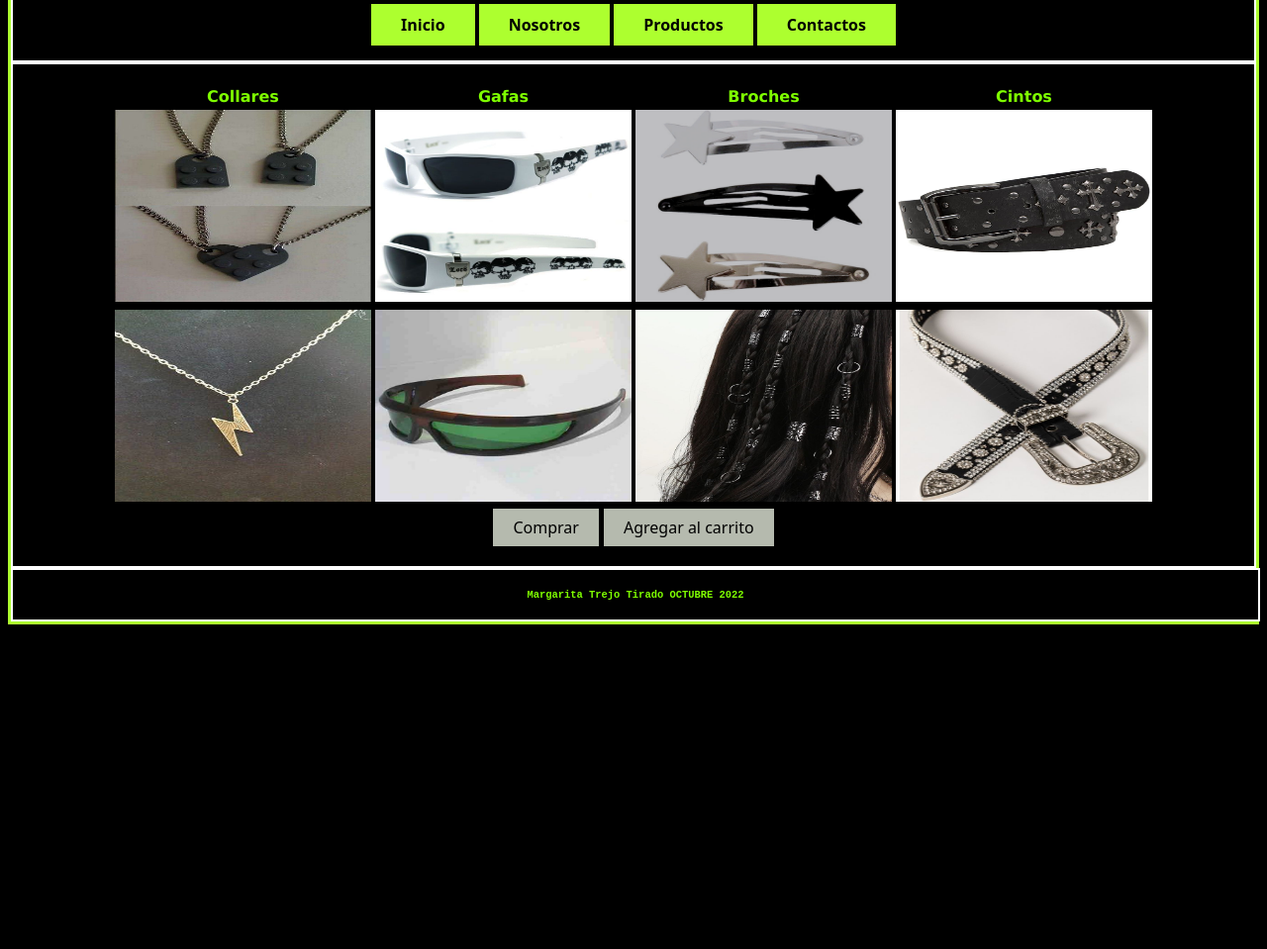
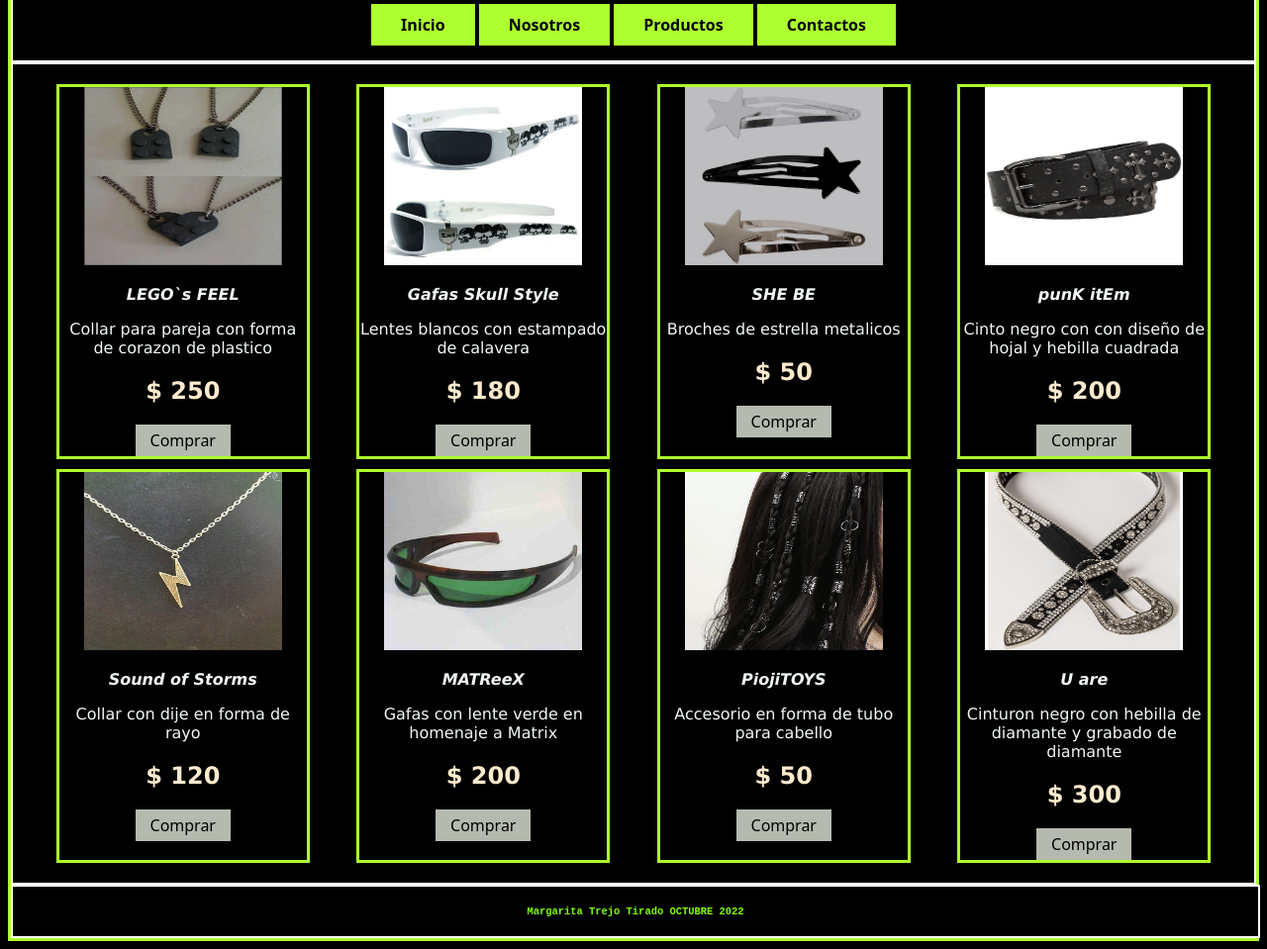
Before and after one commit to miaugarita/SitioWEB, a plain HTML site: page html/productos.html in a window 1280 px wide. Shown: the part 94-1053 px from the top of the page at 99% size. Before the commit the page ends 800 px from the top, so only its background shows below. Drawn offline with Linux system fonts and the light colour scheme.

Commit message:
Correcion 1: Productos con nombre, descripcion y precio

```diff
--- a/css/estilos.css
+++ b/css/estilos.css
@@ -31,16 +31,6 @@ p{
 #titulo{
     margin: 10px 20px 0px;
     font-family: Arial, Helvetica, sans-serif;
-}
-
-.op{
-font-family:system-ui, -apple-system, BlinkMacSystemFont, 'Segoe UI', Roboto, Oxygen, Ubuntu, Cantarell, 'Open Sans', 'Helvetica Neue', sans-serif;
- display: inline-block;
- color: black;
- background-color: rgb(181, 186, 174);
- padding: 8px 20px;
- text-decoration: none;
- justify-content: space-around;
 }
 
 .enlaceNav{
@@ -108,11 +98,15 @@ nav{
 }
 
 picture img{
-    height: 180px;
-    width: 180px;
+    height: 190px;
+    width: 190px;
     margin: 10px 10px;
     display: flex;
     justify-content: space-around;
+}
+
+#descripcion{
+    margin: 5px 5px 5px;
 }
 
 
@@ -135,11 +129,54 @@ picture img{
     bottom: 0px;
 }
 
-/* PRODUCTOS */
+/* PRODUCTOS___________________________________________________________ */
+#fila1{
+    display: flex;
+    color: blanchedalmond;
+    flex-direction: row;
+    flex-wrap: wrap;
+    justify-content: space-around;
+}
 
-#productos{
+#fila2{
+    margin-top: 10px;
+    display: flex;
+    color: blanchedalmond;
+    flex-direction: row;
+    flex-wrap: wrap;
     justify-content: space-around;
+}
 
+.op{
+    font-family:system-ui, -apple-system, BlinkMacSystemFont, 'Segoe UI', Roboto, Oxygen, Ubuntu, Cantarell, 'Open Sans', 'Helvetica Neue', sans-serif;
+     display: inline-block;
+     color: black;
+     background-color: rgb(181, 186, 174);
+     padding: 5px 15px;
+     text-decoration: none;
+     justify-content: space-around;
+    }
+
+/* Cambiar color cauando el cursor seleccione */
+.op:hover{
+    background: greenyellow;;
+    color: black;
+}
+
+
+
+.productos{
+    justify-content: space-around;
+    border: solid greenyellow; ;
+    width: 250px;
+}
+
+.precio{
+    color: chartreus;
+}
+
+.estiloProducto{
+    color: wheat;
 }
 
 /* CONTACTOS ________________________________________________- */
@@ -224,17 +261,15 @@ hr {
     color: var(--oscuro);
 }
 
-/* NOSOTROS */
+
+
+/* NOSOTROS_________________________________________________________ */
 #nosotros{
 font-family: Impact, Haettenschweiler, 'Arial Narrow Bold', sans-serif;
 background-color: greenyellow;
 color: rgb(0, 0, 0);
 height: 250px;
 padding: 0px 300px;
-
-
-
-
 }
 
 .LOGO{
--- a/html/productos.html
+++ b/html/productos.html
@@ -30,35 +30,127 @@
 
         <section id="seccion">
             <center>
-                <table id="productos">
-                    <thead style="color: chartreuse;">
-                        <th>Collares</th>
-                        <th>Gafas</th>
-                        <th>Broches</th>
-                        <th>Cintos</th>
-                    </thead>
+                <div id="fila1">
+                    <div class="productos">
+                        <div class="estiloProducto">
+                            <img id="producto" height="180" width="200" src="../img/collar.jpg" alt="">
+                        </div>
+                        <div class="descripcion">
+                            <i><b><p class="nombre">LEGO`s FEEL</p></b></i>
+                            <p>Collar para pareja con forma de corazon de plastico</p>
+                            <h2 class="precio">$ 250 </h2>
+                            <div id="opciones">
+                                <a href="" class="op">Comprar</a>
+                            </div>
+                        </div>
+                    </div>
 
-                    <tr>
-                        <td> <img height="194" width="259" src="../img/collar.jpg" alt=""></td>
-                        <td> <img height="194" width="259" src="../img/GafasBlancas.jpg" alt=""></td>
-                        <td> <img height="194" width="259" src="../img/broches.png" alt=""></td>
-                        <td> <img height="194" width="259" src="../img/cintoGOTH.jpg" alt=""></td>
-                    </tr>
-                    <tr>
-                        <td> <img height="194" width="259" src="../img/collarRayo.jpg" alt=""></td>
-                        <td> <img height="194" width="259" src="../img/gafasVerdes.jpg" alt=""></td>
-                        <td> <img height="194" width="259" src="../img/tubosCabello.jpg" alt=""></td>
-                        <td> <img height="194" width="259" src="../img/cintoshine.jpg" alt=""></td>
-                    </tr>
+                    <div class="productos">
+                        <div class="estiloProducto">
+                            <img id="producto" height="180" width="200" src="../img/GafasBlancas.jpg" alt="">
+                        </div>
 
-                </table>
+                        <div class="descripcion">
+                            <i><b><p class="nombre">Gafas Skull Style</p></b></i>
+                            <p>Lentes blancos con estampado de calavera</p>
+                            <h2 class="precio">$ 180 </h2>
+                            <div id="opciones">
+                                <a href="" class="op">Comprar</a>
+                            </div>
+                        </div>
+                    </div>
 
-                <div id="opciones">
-                <a href="" class="op">Comprar</a>
-                <a href="" class="op">Agregar al carrito</a>
+                    <div class="productos">
+                        <div class="estiloProducto">
+                            <img id="producto" height="180" width="200" src="../img/broches.png" alt="">
+                        </div>
+
+                        <div class="descripcion">
+                            <i><b><p class="nombre">SHE BE</p></b></i>
+                            <p>Broches de estrella metalicos</p>
+                            <h2 class="precio">$ 50 </h2>
+                            <div id="opciones">
+                                <a href="" class="op">Comprar</a>
+                            </div>
+                        </div>
+                    </div>
+
+                    <div class="productos">
+                        <div class="estiloProducto">
+                            <img id="producto" height="180" width="200" src="../img/cintoGOTH.jpg" alt="">
+                        </div>
+
+                        <div class="descripcion">
+                            <i><b><p class="nombre">punK itEm</p></b></i>
+                            <p>Cinto negro con con diseño de hojal y hebilla cuadrada</p>
+                            <h2 class="precio">$ 200 </h2>
+                            <div id="opciones">
+                                <a href="" class="op">Comprar</a>
+                            </div>
+                        </div>
+                    </div>
+                </div>
+
+                <div id="fila2">
+                    <div class="productos">
+                        <div class="estiloProducto">
+                            <img height="180" width="200" src="../img/collarRayo.jpg" alt="">
+                        </div>
+                        <div>
+                            <i><b><p class="nombre">Sound of Storms</p></b></i>
+                            <p>Collar con dije en forma de rayo</p>
+                            <h2 class="precio">$ 120 </h2>
+                            <div id="opciones">
+                                <a href="" class="op">Comprar</a>
+                            </div>
+                        </div>
+
+                    </div>
+
+                    <div class="productos">
+                        <div class="estiloProducto">
+                            <img height="180" width="200" src="../img/gafasVerdes.jpg" alt="">
+                        </div>
+                        <div>
+                            <i><b><p class="nombre">MATReeX</p></b></i>
+                            <p>Gafas con lente verde en homenaje a Matrix</p>
+                            <h2 class="precio">$ 200 </h2>
+                            <div id="opciones">
+                                <a href="" class="op">Comprar</a>
+                            </div>
+                        </div>
+
+                    </div>
+
+                    <div class="productos">
+                        <div class="estiloProducto">
+                            <img height="180" width="200" src="../img/tubosCabello.jpg" alt="">
+                        </div>
+                        <div>
+                            <i><b><p class="nombre">PiojiTOYS</p></b></i>
+                            <p>Accesorio en forma de tubo para cabello</p>
+                            <h2 class="precio">$ 50 </h2>
+                            <div id="opciones">
+                                <a href="" class="op">Comprar</a>
+                            </div>
+                        </div>
+                    </div>
+
+                    <div class="productos">
+                        <div class="estiloProducto">
+                            <img height="180" width="200" src="../img/cintoshine.jpg" alt="">
+                        </div>
+                        <div>
+                            <i><b><p class="nombre">U are</p></b></i>
+                            <p>Cinturon negro con hebilla de diamante y grabado de diamante</p>
+                            <h2 class="precio">$ 300 </h2>
+                            <div id="opciones">
+                                <a href="" class="op">Comprar</a>
+                            </div>
+                        </div>
+                    </div>
                 </div>
             </center>
-
         </section>
 
         <footer id="pie">
```
Also changed, not shown: img/deftpunk.jpg (added).
